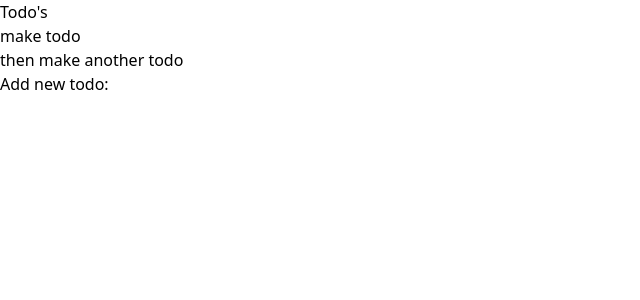
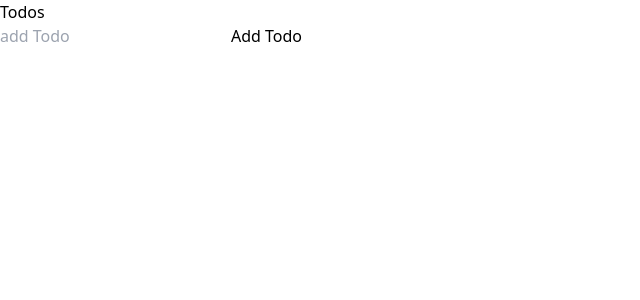
Before and after one commit to Kwayzaar/TodoApp, a React (Create React App) app: page / in a window 1280 px wide. Shown: the top 300 px of the page, without its empty margins (0-640 px from the left). Built offline with nearby package versions, Linux system fonts and the light colour scheme.

Commit message:
refactors for easier hooks implementation

```diff
--- a/src/App.js
+++ b/src/App.js
@@ -1,28 +1,13 @@
-import React, { useState } from 'react'
+import React from 'react'
 import './App.css';
 import Todos from './components/Todos'
 import TodoForm from './components/TodoForm'
+import TodoList from './components/TodoList'
 
 function App() {
-  const [todos, setTodos] = useState([
-    {id:1, content: 'make todo'},
-    {id:2, content: 'then make another todo'}
-  ])
-
-  const deleteTodo = (id) => {
-    setTodos(todos.filter(todo => todo.id !== id))
-    }
-
-  const addTodo = (todo) => {
-    todo.id = Math.random();
-    setTodos({...todos, todo})
-  }
-
   return (
     <div>
-      <h1>Todo's</h1>
-      <Todos todos={todos} deleteTodo={deleteTodo} />
-      <TodoForm addTodo={addTodo} />
+      <TodoList />
     </div>
   )
   }
--- a/src/components/TodoForm.js
+++ b/src/components/TodoForm.js
@@ -1,25 +1,39 @@
 import React, { useState } from 'react'
 
-function TodoForm({addTodo}) {
-  const [content, setContent] = useState("")
+function TodoForm(props) {
+  const [value, setValue] = useState("");
 
     const handleChange = (e) => {
-    setContent({content: e.target.value})
+      setValue(e.target.value)
     }
 
     const handleSubmit = (e) => {
       e.preventDefault();
-    addTodo({content})
+
+      props.onSubmit({
+        id: Math.floor(Math.random() * 1000),
+        text: value
+      })
+
+      setValue("")
+
     }
 
     return (
       <div>
         <form onSubmit={handleSubmit}>
-        <label>Add new todo:</label>
-        <input type="text" onChange={handleChange} />
+          <label></label>
+          <input
+            value={value}
+            onChange={handleChange}
+            type="text"
+            placeholder="add Todo"
+          />
+          <button>Add Todo</button>
         </form>
       </div>
     )
 }
 
+
 export default TodoForm
--- /dev/null
+++ b/src/components/TodoList.js
@@ -0,0 +1,37 @@
+import React, { useState } from 'react'
+import TodoForm from './TodoForm'
+import Todos from './Todos'
+
+function TodoList() {
+  const [todos, setTodos] = useState([])
+
+  const addTodo = (todo) => {
+    if(!todo.text || /^\s*$/.test(todo.text)) {
+      return
+    }
+
+    const newTodos = [todo, ...todos]
+
+    setTodos(newTodos);
+  }
+
+  const completeTodo = (id) => {
+      let updatedTodos = todos.map(todo => {
+        if (todo.id === id) {
+          todo.isComplete = !todo.isComplete
+        }
+        return todo
+      })
+      setTodos(updatedTodos)
+  }
+
+  return (
+    <div>
+      <h1>Todos</h1>
+      <TodoForm onSubmit={addTodo} />
+      <Todos todos={todos} completeTodo={completeTodo}/>
+    </div>
+  )
+}
+
+export default TodoList
--- a/src/components/Todos.js
+++ b/src/components/Todos.js
@@ -1,22 +1,27 @@
-import React from 'react'
+import React, { useState } from 'react'
+import TodoForm from './TodoForm'
 
-export default function Todos({todos, deleteTodo}) {
+function Todos({ todos, completeTodo }) {
+  const [edit, setEdit] = useState({
+    id: null,
+    value: ""
+  })
 
-  const todoList = todos.length ? (
-    todos.map(todo => {
-      return (
-        <div key={todo.id}>
-          <span onClick={() => deleteTodo(todo.id)}>{todo.content}</span>
-        </div>
-      )
-    })
-  ) : (
-    <p>No todos!</p>
-  )
+  return todos.map((todo, index) => (
+    <div
+      className={todo.isComplete ? "todo-row complete" : 'todo-row'}
+      key={index}
+    >
+      <div key={todo.id} onClick={() => completeTodo(todo.idd)}>
+        {todo.text}
+      </div>
+      <div className="icons">
 
-  return (
-    <div>
-      {todoList}
+      </div>
+
     </div>
-  )
+
+  ))
 }
+
+export default Todos
--- a/src/index.js
+++ b/src/index.js
@@ -2,7 +2,6 @@ import React from 'react';
 import ReactDOM from 'react-dom';
 import './index.css';
 import App from './App';
-import reportWebVitals from './reportWebVitals';
 
 ReactDOM.render(
   <React.StrictMode>
@@ -10,8 +9,3 @@ ReactDOM.render(
   </React.StrictMode>,
   document.getElementById('root')
 );
-
-// If you want to start measuring performance in your app, pass a function
-// to log results (for example: reportWebVitals(console.log))
-// or send to an analytics endpoint. Learn more: https://bit.ly/CRA-vitals
-reportWebVitals();
--- a/src/reportWebVitals.js
+++ /dev/null
@@ -1,13 +0,0 @@
-const reportWebVitals = onPerfEntry => {
-  if (onPerfEntry && onPerfEntry instanceof Function) {
-    import('web-vitals').then(({ getCLS, getFID, getFCP, getLCP, getTTFB }) => {
-      getCLS(onPerfEntry);
-      getFID(onPerfEntry);
-      getFCP(onPerfEntry);
-      getLCP(onPerfEntry);
-      getTTFB(onPerfEntry);
-    });
-  }
-};
-
-export default reportWebVitals;
```
Also changed, not shown: src/setupTests.js (deleted, +0 -5 lines), src/logo.svg (deleted), 1 other file (tests, documents, lock files or other folders). Lines whose indentation alone changed are shown as unchanged.
